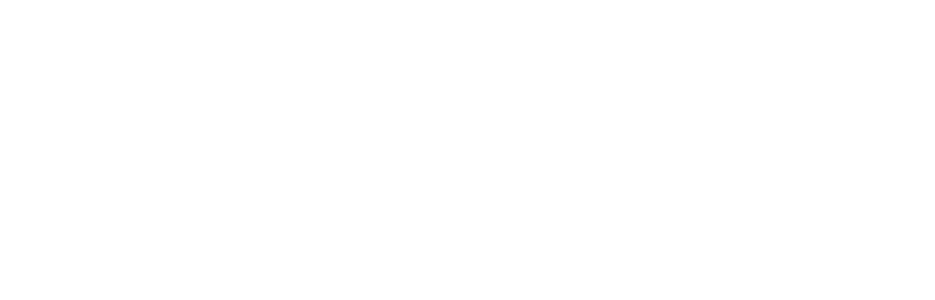
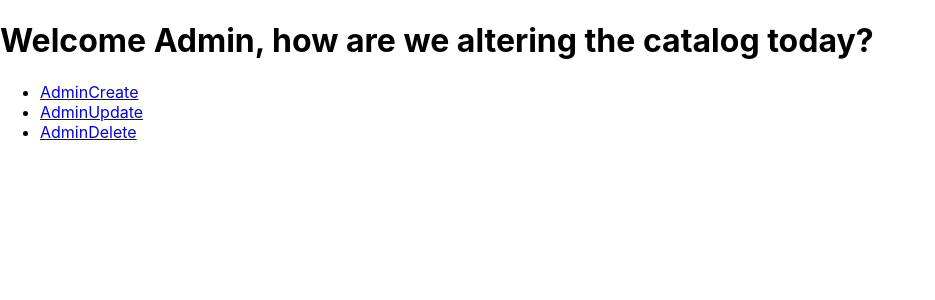
Before and after one commit to nxrob/Museum, a React (Create React App) app in the folder museum-react/: page /admin in a window 1280 px wide. Before the commit this address had no page. Shown: the top 300 px of the page, without its empty margins (0-935 px from the left). Built offline with nearby package versions, Linux system fonts and the light colour scheme.

Commit message:
structure for admin side

```diff
--- a/museum-react/package.json
+++ b/museum-react/package.json
@@ -6,6 +6,7 @@
     "@testing-library/jest-dom": "^5.17.0",
     "@testing-library/react": "^13.4.0",
     "@testing-library/user-event": "^13.5.0",
+    "bootstrap": "^5.3.2",
     "react": "^18.2.0",
     "react-dom": "^18.2.0",
     "react-router-dom": "^6.22.0",
--- /dev/null
+++ b/museum-react/src/Admin.js
@@ -0,0 +1,46 @@
+import React, {useState, useEffect} from "react";
+import { BrowserRouter as Router, Route, Link, Routes } from "react-router-dom";
+import AdminDelete from "./AdminDelete";
+import AdminCreate from "./AdminCreate";
+import AdminUpdate from "./AdminUpdate";
+
+const Admin = () => {
+
+    return (
+
+
+        <div className="AdminHome">
+            <h1>Welcome Admin, how are we altering the catalog today?</h1>
+         <div>
+
+          <nav>
+            <ul>
+
+              <li>
+                 <Link to = "/Create">AdminCreate</Link>
+              </li>
+
+              <li>
+                <Link to = "/Update">AdminUpdate</Link>
+              </li>
+              <li>
+                <Link to = "/Delete">AdminDelete</Link>
+              </li>
+
+            </ul>
+          </nav>
+          <Routes>
+            <Route path = "/admin/create" element = {<AdminCreate />}/>
+            <Route path = "/admin/update" element = {<AdminUpdate/>}/>
+            <Route path = "/admin/delete" element = {<AdminDelete/>}/>
+          </Routes>
+         </div>
+
+        </div>
+
+      );
+
+
+}
+
+export default Admin
--- /dev/null
+++ b/museum-react/src/AdminCreate.js
@@ -0,0 +1,12 @@
+import React from "react";
+
+const AdminCreate = () => {
+
+    return(
+        <h1>
+            Create
+        </h1>
+    )
+}
+
+export default AdminCreate
--- /dev/null
+++ b/museum-react/src/AdminDelete.js
@@ -0,0 +1,12 @@
+import React from "react";
+
+const AdminDelete = () => {
+
+    return(
+        <h1>
+            Delete
+        </h1>
+    )
+}
+
+export default AdminDelete
--- /dev/null
+++ b/museum-react/src/AdminUpdate.js
@@ -0,0 +1,13 @@
+import React from "react";
+
+const AdminUpdate = () => {
+
+
+    return(
+        <h1>
+            Update
+        </h1>
+    )
+}
+
+export default AdminUpdate
--- a/museum-react/src/App.js
+++ b/museum-react/src/App.js
@@ -2,6 +2,7 @@
 import { BrowserRouter as Router, Route, Routes } from 'react-router-dom';
 import LandingPage from './LandingPage';
 import Museum from './Museum';
+import Admin from './Admin';
 
 
 function App() {
@@ -11,6 +12,7 @@
         <Routes>
           <Route path="/" element={<LandingPage />} />
           <Route path="/museums" element={<Museum />} />
+          <Route path="/admin" element={<Admin />} />
         </Routes>
       </div>
     </Router>
```
Also changed, not shown: 1 other file (tests, documents, lock files or other folders).
